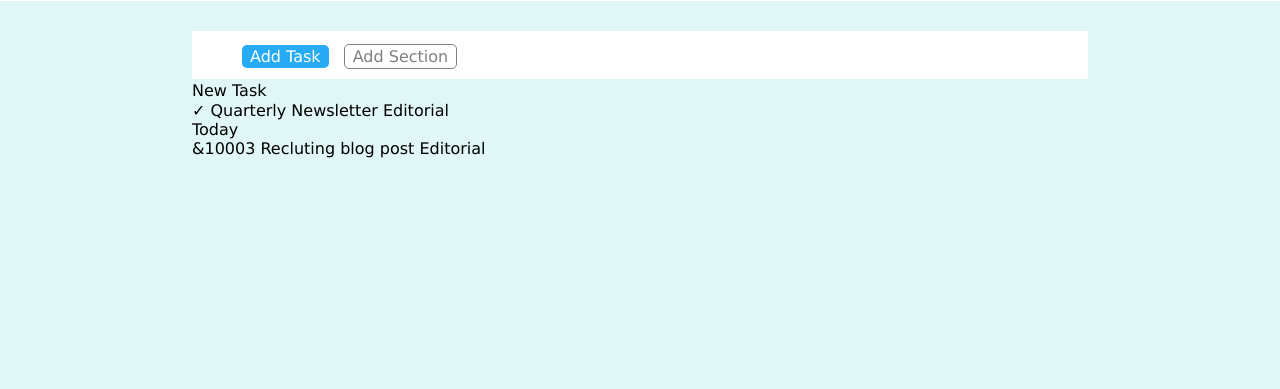
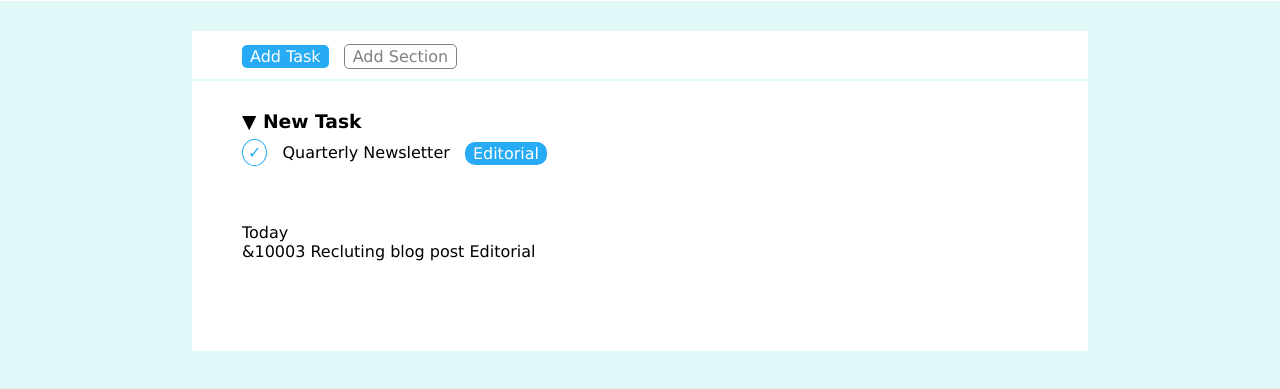
Before and after one commit to elefly13/html-css-toboolist, a plain HTML site: page index.html in a window 1280 px wide. Shown: the part 79-468 px from the top of the page. Drawn offline with Linux system fonts and the light colour scheme.

Commit message:
prima sezione main

```diff
--- a/css/style.css
+++ b/css/style.css
@@ -51,7 +51,7 @@ div.contenitore-head{
     border-bottom: 2px rgb(224, 246, 247) solid;
 
 }
-#bottone-blu{
+.bottone-blu{
 
     vertical-align: middle;
     background-color: rgb(38, 171, 244);
@@ -79,3 +79,29 @@ div.contenitore-head{
     display: inline;
     vertical-align: middle;
 }
+section{
+    padding-top: 30px;
+    padding-left: 50px;
+    padding-bottom: 30px;
+    background-color: white;
+}
+.titolo-sezione{
+    margin-bottom: 10px;
+    font-weight: 600;
+
+
+}
+.spunta{
+    border: 1px solid rgb(38, 171, 244);
+    border-radius: 50%;
+    background-color: white;
+    padding: 3px 5px;
+    color: rgb(38, 171, 244);
+}
+.argomento{
+    margin-left: 10px;
+}
+#pulsante{
+    border-radius: 10px;
+    margin-left: 10px;
+}
--- a/index.html
+++ b/index.html
@@ -21,7 +21,7 @@
     <main class="contenitore">
         <!-- inizio main head  -->
         <div id="contenitore-bottoni">
-            <span id="bottone-blu" >Add Task</span>
+            <span class="bottone-blu" >Add Task</span>
             <span id="bottone-bianco">Add Section</span>
         </div>
 
@@ -30,11 +30,11 @@
         <!-- inizio main body  -->
         <!-- prima sezione new task  -->
         <section>
-            <div >New Task</div>
+            <h3 class="titolo-sezione">&#9660; New Task</h3>
             <div class="row">
-                <span>&#10003;</span>
-                <span>Quarterly Newsletter</span>
-                <span>Editorial</span>
+                <span class="spunta">&#10003;</span>
+                <span class="argomento">Quarterly Newsletter</span>
+                <span class="bottone-blu" id="pulsante">Editorial</span>
             </div>
 
         </section>
@@ -45,7 +45,7 @@
             <div>Today</div>
             <span>&10003</span>
             <span>Recluting blog post</span>
-            <span>Editorial</span>
+            <span >Editorial</span>
 
         </section>
         <!-- /seconda sezione today  -->
```
Also changed, not shown: 1 other file.
